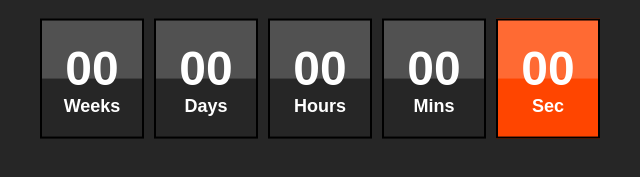
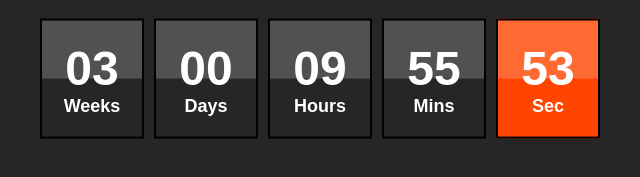
Before and after one commit to MriduL0017/countdown, a plain HTML site: page index.html in a window 1280 px wide. Shown: the part 435-612 px from the top of the page, 320-960 px from the left. Drawn offline with nearby package versions, Linux system fonts and the light colour scheme.

Commit message:
Update index.html

```diff
--- a/index.html
+++ b/index.html
@@ -19,7 +19,7 @@
   <script src="countdown.js"></script>
 
   <script type="text/javascript">
-  	$('#clock').countdown('2021/12/09',function(event){ var $this = $(this).html(event.strftime(''
+  	$('#clock').countdown('2022/01/14',function(event){ var $this = $(this).html(event.strftime(''
   					+'<div><span>%w</span><span>Weeks</span></div>'
   					+'<div><span>%d</span><span>Days</span></div>'
   					+'<div><span>%H</span><span>Hours</span></div>'
```
